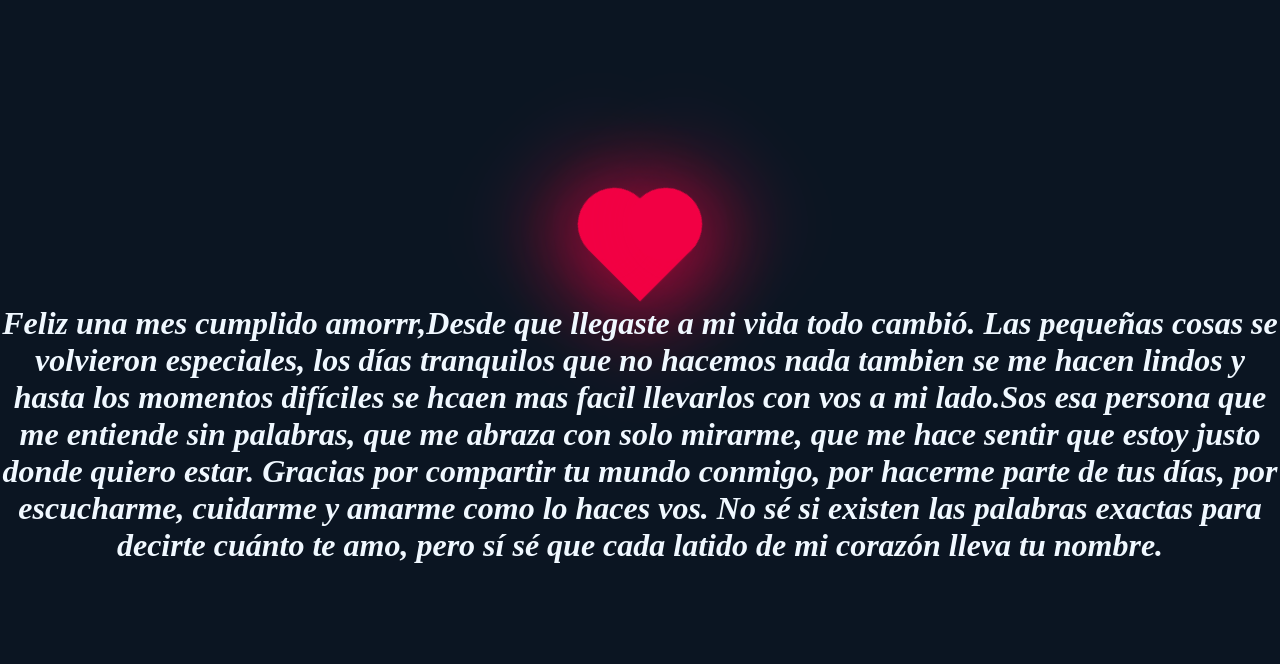
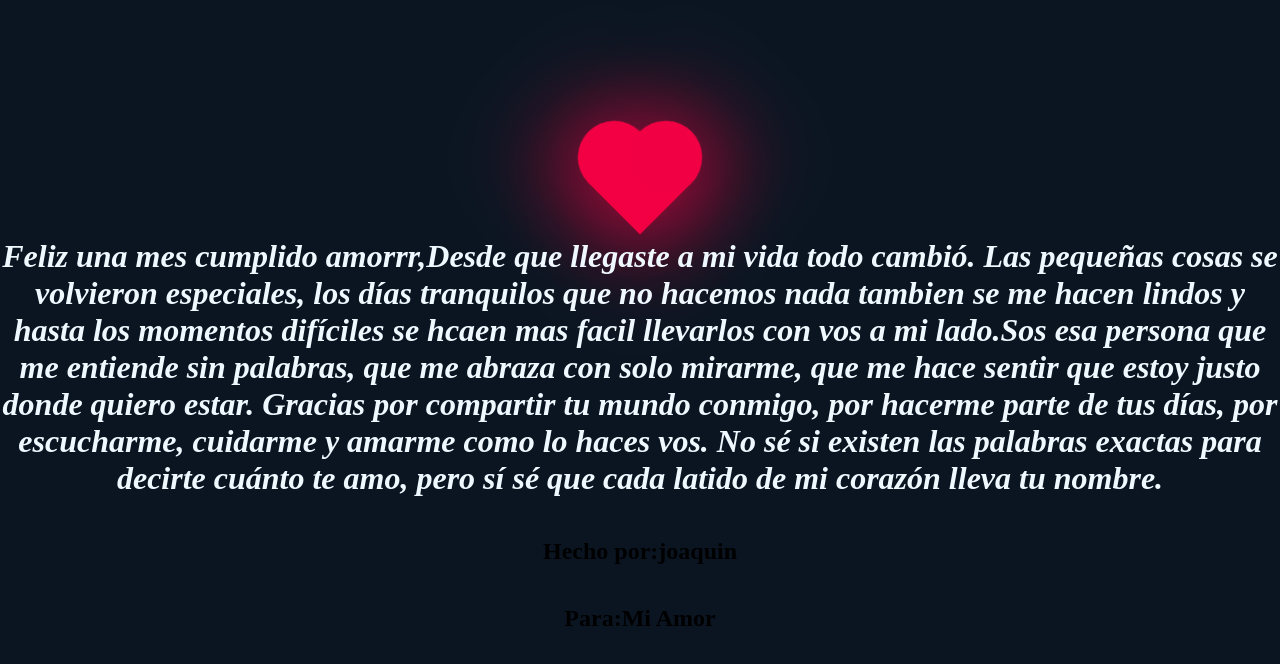
Before and after one commit to Joaquinvis56y/Para-Abi, a plain HTML site: page index.html in a window 1280 px wide. Drawn offline with Linux system fonts and the light colour scheme.

Commit message:
Update index.html

```diff
--- a/index.html
+++ b/index.html
@@ -6,5 +6,7 @@
     <body>
         <div class="heart"></div>
         <h1>Feliz una mes cumplido amorrr,Desde que llegaste a mi vida todo cambió. Las pequeñas cosas se volvieron especiales, los días tranquilos que no hacemos nada tambien se me hacen lindos y hasta los momentos difíciles se hcaen mas facil llevarlos con vos a mi lado.Sos esa persona que me entiende sin palabras, que me abraza con solo mirarme, que me hace sentir que estoy justo donde quiero estar. Gracias por compartir tu mundo conmigo, por hacerme parte de tus días, por escucharme, cuidarme y amarme como lo haces vos. No sé si existen las palabras exactas para decirte cuánto te amo, pero sí sé que cada latido de mi corazón lleva tu nombre.</h1>
+        <h2>Hecho por:joaquin</h2>
+        <h2>Para:Mi Amor</h2>
     </body>
 </html>
```
